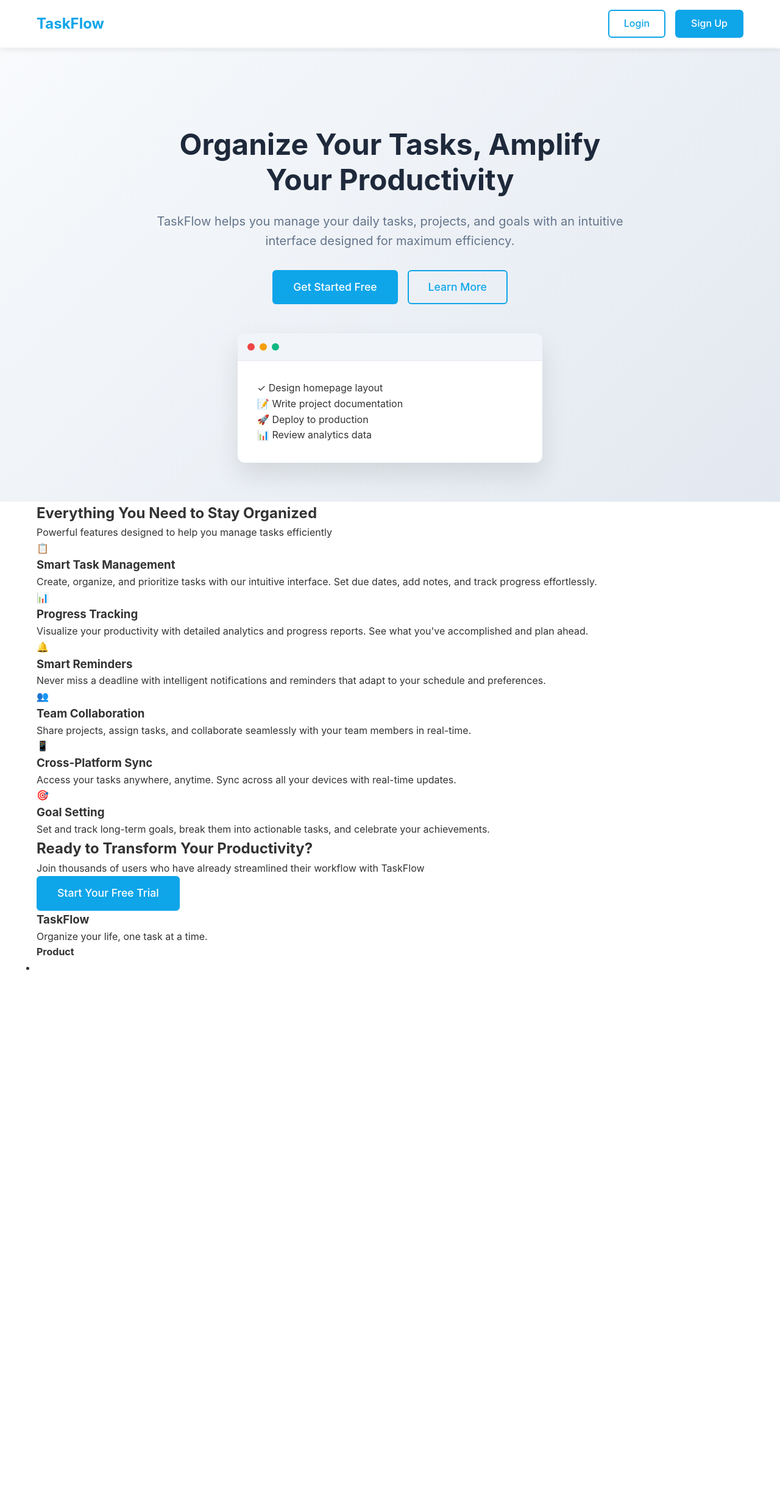
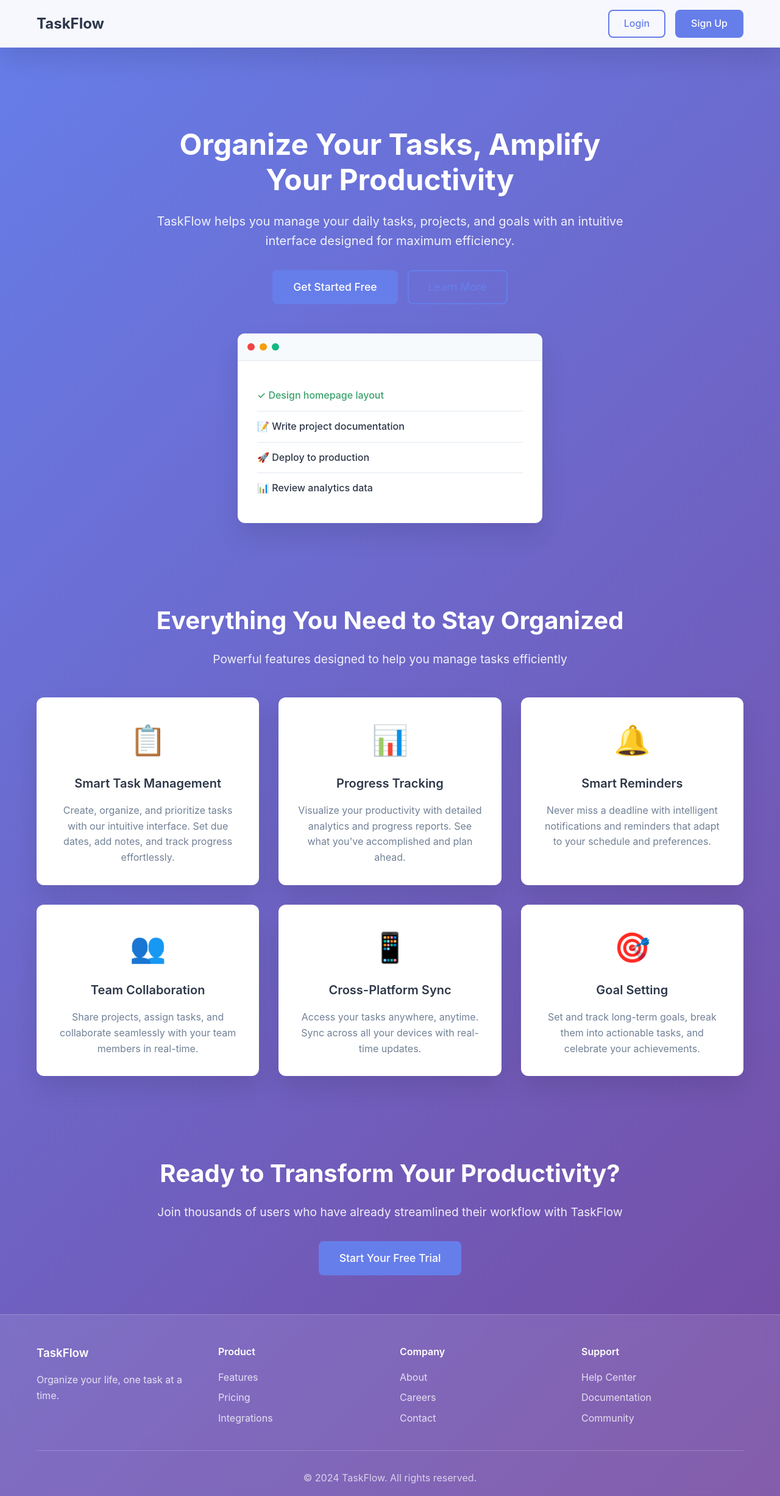
Before and after one commit to rtrinu/Personal-Task-Manager, a Flask app: page / in a window 1280 px wide. Shown: the whole page at 61% size. Before the commit the page ends 1591 px from the top, so only its background shows below. Run offline with Flask 3, Linux system fonts and the light colour scheme.

Commit message:
home page reworked. name, email and joined date added to dashboard

```diff
--- a/app.py
+++ b/app.py
@@ -32,7 +32,12 @@ def register():
 def dashboard():
     if 'user_id' not in session:
         return redirect(url_for('auth_routes.login_form'))
-    return render_template('dashboard.html')
+
+    user_id = session['user_id']
+    fullname = db_actions.get_fullname_by_id(user_id)
+    email = db_actions.get_email_by_id(user_id)
+    joined_at = db_actions.get_joined_at_date_by_id(user_id)
+    return render_template('dashboard.html', fullname=fullname, email=email, joined_at=joined_at)
 
 
 if __name__ == '__main__':
--- a/static/home.css
+++ b/static/home.css
@@ -6,10 +6,12 @@
 }
 
 body {
-    font-family: -apple-system, BlinkMacSystemFont, 'Segoe UI', Roboto, Oxygen, Ubuntu, Cantarell, sans-serif;
+  font-family: -apple-system, BlinkMacSystemFont, "Segoe UI", Roboto, Oxygen, Ubuntu, Cantarell, sans-serif;
   line-height: 1.6;
   color: #333;
-    background-color: #ffffff;
+  /* Updated background to match dashboard and register purple-blue gradient */
+  background: linear-gradient(135deg, #667eea 0%, #764ba2 100%);
+  min-height: 100vh;
 }
 
 .container {
@@ -20,8 +22,10 @@ body {
 
 /* Header */
 .header {
-    background: #ffffff;
-    box-shadow: 0 2px 10px rgba(0, 0, 0, 0.1);
+  /* Updated header to use semi-transparent white background like dashboard */
+  background: rgba(255, 255, 255, 0.95);
+  backdrop-filter: blur(10px);
+  box-shadow: 0 20px 40px rgba(0, 0, 0, 0.1);
   position: fixed;
   top: 0;
   left: 0;
@@ -37,7 +41,8 @@ body {
 }
 
 .logo h2 {
-    color: #0ea5e9;
+  /* Updated logo color to match register page styling */
+  color: #2d3748;
   font-size: 1.5rem;
   font-weight: 700;
 }
@@ -49,46 +54,50 @@ body {
 }
 
 /* Buttons */
-.btn-primary, .btn-secondary {
+.btn-primary,
+.btn-secondary {
   padding: 0.5rem 1.5rem;
-    border-radius: 6px;
+  border-radius: 8px;
   text-decoration: none;
   font-weight: 500;
   transition: all 0.2s ease;
   display: inline-block;
   text-align: center;
+  border: 2px solid transparent;
 }
 
 .btn-primary {
-    background: #0ea5e9;
+  /* Updated button colors to match register page purple theme */
+  background: #667eea;
   color: white;
-    border: 2px solid #0ea5e9;
+  border-color: #667eea;
 }
 
 .btn-primary:hover {
-    background: #0284c7;
-    border-color: #0284c7;
+  background: #5a67d8;
+  border-color: #5a67d8;
 }
 
 .btn-secondary {
   background: transparent;
-    color: #0ea5e9;
-    border: 2px solid #0ea5e9;
+  color: #667eea;
+  border: 2px solid #667eea;
 }
 
 .btn-secondary:hover {
-    background: #0ea5e9;
+  background: #667eea;
   color: white;
 }
 
-.btn-primary.large, .btn-secondary.large {
+.btn-primary.large,
+.btn-secondary.large {
   padding: 0.75rem 2rem;
   font-size: 1.1rem;
 }
 
 /* Hero Section */
 .hero {
-    background: linear-gradient(135deg, #f8fafc 0%, #e2e8f0 100%);
+  /* Removed separate background, now uses body gradient */
   padding: 8rem 0 4rem;
   margin-top: 80px;
 }
@@ -102,14 +111,16 @@ body {
 .hero h1 {
   font-size: 3rem;
   font-weight: 700;
-    color: #1e293b;
+  /* Updated text color to white for contrast against gradient background */
+  color: white;
   margin-bottom: 1.5rem;
   line-height: 1.2;
 }
 
 .hero p {
   font-size: 1.25rem;
-    color: #64748b;
+  /* Updated text color to semi-transparent white */
+  color: rgba(255, 255, 255, 0.9);
   margin-bottom: 2rem;
 }
 
@@ -136,7 +147,7 @@ body {
 }
 
 .preview-header {
-    background: #f1f5f9;
+  background: #f7fafc;
   padding: 1rem;
   border-bottom: 1px solid #e2e8f0;
 }
@@ -168,3 +179,210 @@ body {
 .preview-content {
   padding: 2rem;
 }
+
+.task-item {
+  padding: 0.75rem 0;
+  border-bottom: 1px solid #e2e8f0;
+  color: #2d3748;
+  font-weight: 500;
+}
+
+.task-item:last-child {
+  border-bottom: none;
+}
+
+.task-item.completed {
+  color: #38a169;
+}
+
+/* Features Section */
+.features {
+  padding: 4rem 0;
+}
+
+.section-header {
+  text-align: center;
+  margin-bottom: 3rem;
+}
+
+.section-header h2 {
+  font-size: 2.5rem;
+  font-weight: 700;
+  /* Updated section header to white text */
+  color: white;
+  margin-bottom: 1rem;
+}
+
+.section-header p {
+  font-size: 1.2rem;
+  /* Updated section description to semi-transparent white */
+  color: rgba(255, 255, 255, 0.9);
+}
+
+.features-grid {
+  display: grid;
+  grid-template-columns: repeat(auto-fit, minmax(300px, 1fr));
+  gap: 2rem;
+}
+
+.feature-card {
+  /* Updated feature cards to match dashboard card styling */
+  background: white;
+  border-radius: 12px;
+  box-shadow: 0 20px 40px rgba(0, 0, 0, 0.1);
+  padding: 2rem;
+  text-align: center;
+  transition: transform 0.2s ease;
+}
+
+.feature-card:hover {
+  transform: translateY(-5px);
+}
+
+.feature-icon {
+  font-size: 3rem;
+  margin-bottom: 1rem;
+}
+
+.feature-card h3 {
+  font-size: 1.25rem;
+  font-weight: 600;
+  color: #2d3748;
+  margin-bottom: 1rem;
+}
+
+.feature-card p {
+  color: #718096;
+  line-height: 1.6;
+}
+
+/* CTA Section */
+.cta {
+  padding: 4rem 0;
+  text-align: center;
+}
+
+.cta-content h2 {
+  font-size: 2.5rem;
+  font-weight: 700;
+  /* Updated CTA heading to white */
+  color: white;
+  margin-bottom: 1rem;
+}
+
+.cta-content p {
+  font-size: 1.2rem;
+  /* Updated CTA text to semi-transparent white */
+  color: rgba(255, 255, 255, 0.9);
+  margin-bottom: 2rem;
+}
+
+/* Footer */
+.footer {
+  /* Updated footer background to semi-transparent white */
+  background: rgba(255, 255, 255, 0.1);
+  backdrop-filter: blur(10px);
+  border-top: 1px solid rgba(255, 255, 255, 0.2);
+  padding: 3rem 0 1rem;
+}
+
+.footer-content {
+  display: grid;
+  grid-template-columns: repeat(auto-fit, minmax(250px, 1fr));
+  gap: 2rem;
+  margin-bottom: 2rem;
+}
+
+.footer-section h3,
+.footer-section h4 {
+  /* Updated footer headings to white */
+  color: white;
+  font-weight: 600;
+  margin-bottom: 1rem;
+}
+
+.footer-section p {
+  /* Updated footer text to semi-transparent white */
+  color: rgba(255, 255, 255, 0.8);
+}
+
+.footer-section ul {
+  list-style: none;
+}
+
+.footer-section ul li {
+  margin-bottom: 0.5rem;
+}
+
+.footer-section ul li a {
+  color: rgba(255, 255, 255, 0.8);
+  text-decoration: none;
+  transition: color 0.2s ease;
+}
+
+.footer-section ul li a:hover {
+  color: white;
+}
+
+.footer-bottom {
+  text-align: center;
+  padding-top: 2rem;
+  border-top: 1px solid rgba(255, 255, 255, 0.2);
+}
+
+.footer-bottom p {
+  color: rgba(255, 255, 255, 0.7);
+}
+
+/* Responsive Design */
+@media (max-width: 768px) {
+  .hero h1 {
+    font-size: 2rem;
+  }
+
+  .hero p {
+    font-size: 1.1rem;
+  }
+
+  .section-header h2 {
+    font-size: 2rem;
+  }
+
+  .cta-content h2 {
+    font-size: 2rem;
+  }
+
+  .features-grid {
+    grid-template-columns: 1fr;
+  }
+
+  .hero-buttons {
+    flex-direction: column;
+    align-items: center;
+  }
+
+  .btn-primary.large,
+  .btn-secondary.large {
+    width: 100%;
+    max-width: 300px;
+  }
+}
+
+@media (max-width: 480px) {
+  .container {
+    padding: 0 15px;
+  }
+
+  .hero {
+    padding: 6rem 0 3rem;
+  }
+
+  .feature-card {
+    padding: 1.5rem;
+  }
+
+  .footer-content {
+    grid-template-columns: 1fr;
+    text-align: center;
+  }
+}
--- a/templates/home.html
+++ b/templates/home.html
@@ -29,7 +29,7 @@
                 <h1>Organize Your Tasks, Amplify Your Productivity</h1>
                 <p>TaskFlow helps you manage your daily tasks, projects, and goals with an intuitive interface designed for maximum efficiency.</p>
                 <div class="hero-buttons">
-                    <a href="register.html" class="btn-primary large">Get Started Free</a>
+                    <a href="/register" class="btn-primary large">Get Started Free</a>
                     <a href="#features" class="btn-secondary large">Learn More</a>
                 </div>
             </div>
@@ -117,4 +117,32 @@
                 <div class="footer-section">
                     <h4>Product</h4>
                     <ul>
-                        <li>
+                        <li><a href="#features">Features</a></li>
+                        <li><a href="#pricing">Pricing</a></li>
+                        <li><a href="#integrations">Integrations</a></li>
+                    </ul>
+                </div>
+                <div class="footer-section">
+                    <h4>Company</h4>
+                    <ul>
+                        <li><a href="#about">About</a></li>
+                        <li><a href="#careers">Careers</a></li>
+                        <li><a href="#contact">Contact</a></li>
+                    </ul>
+                </div>
+                <div class="footer-section">
+                    <h4>Support</h4>
+                    <ul>
+                        <li><a href="#help">Help Center</a></li>
+                        <li><a href="#docs">Documentation</a></li>
+                        <li><a href="#community">Community</a></li>
+                    </ul>
+                </div>
+            </div>
+            <div class="footer-bottom">
+                <p>&copy; 2024 TaskFlow. All rights reserved.</p>
+            </div>
+        </div>
+    </footer>
+</body>
+</html>
```
Also changed, not shown: Backend/db_actions.py (+48 -1 lines), static/login.css (+8 -0 lines), templates/dashboard.html (+4 -4 lines), templates/login.html (+9 -0 lines). Lines whose indentation alone changed are shown as unchanged.
